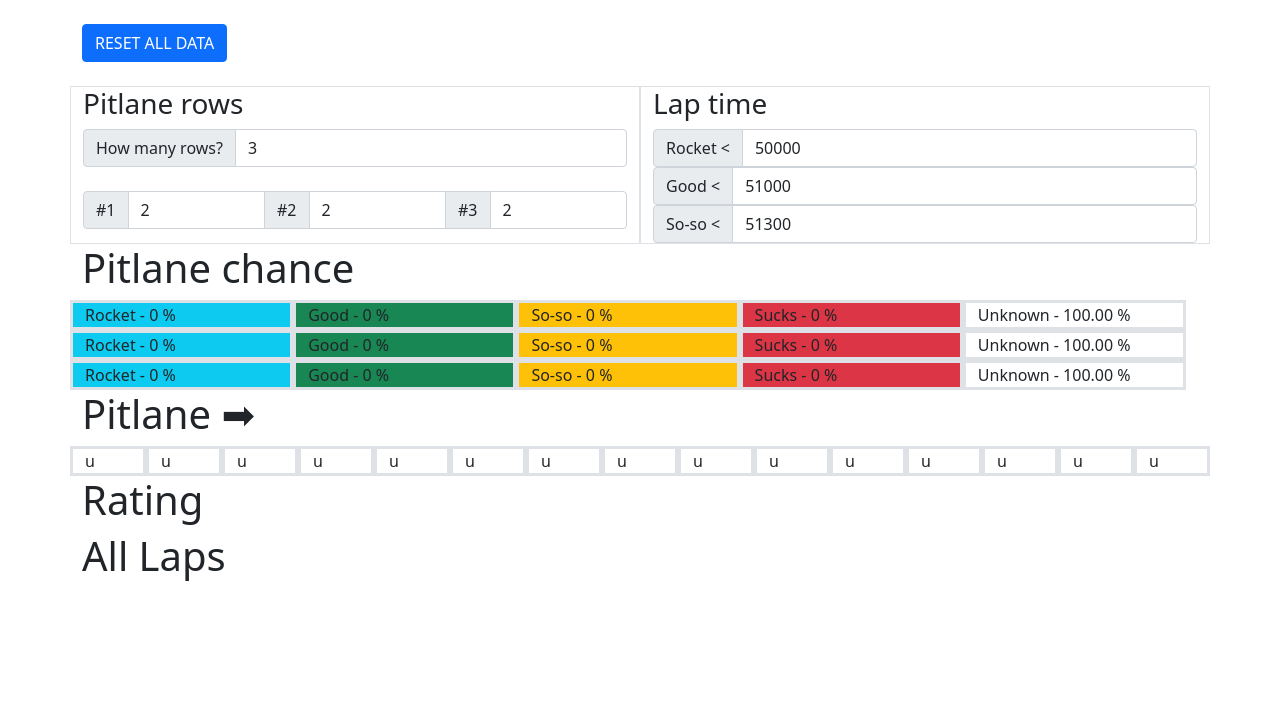
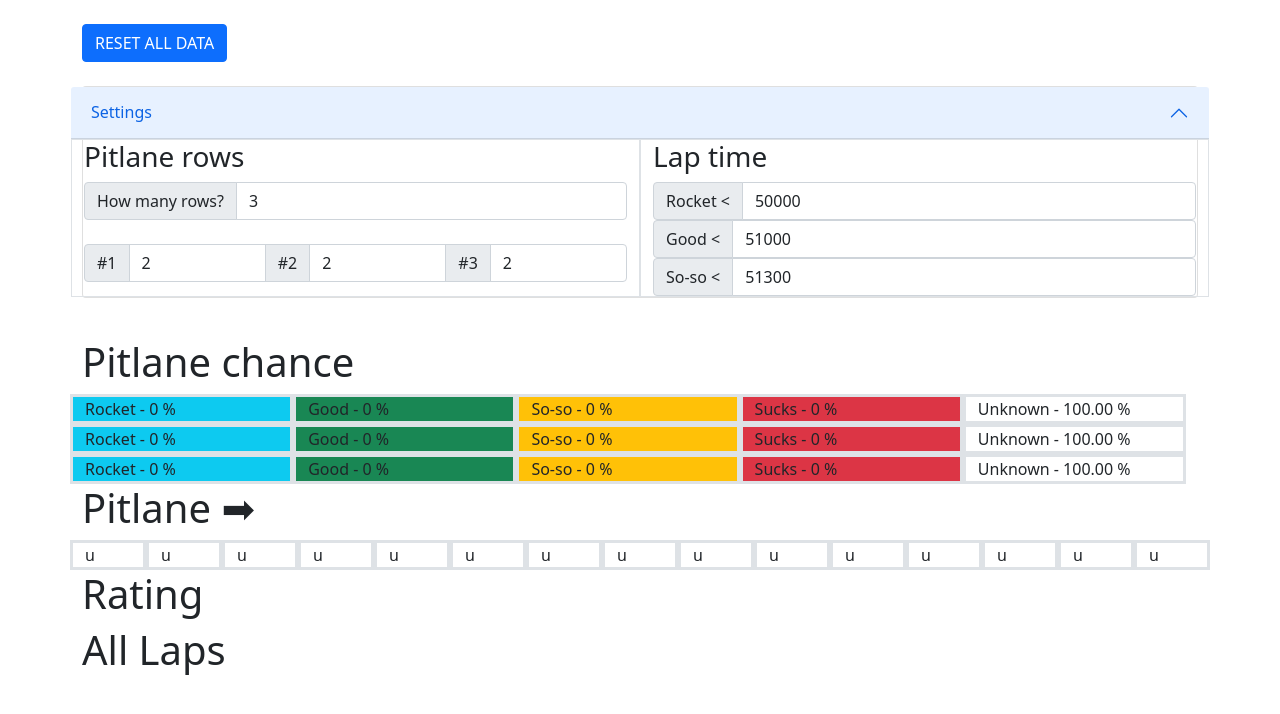
Before and after one commit to igo0r/kart-manager, a website: page index.html in a window 1280 px wide. Drawn offline with nearby package versions, Linux system fonts and the light colour scheme.

Commit message:
fix rockets update

```diff
--- a/index.html
+++ b/index.html
@@ -18,17 +18,25 @@
     <button type="button" class="btn btn-primary" onclick="reset()">RESET ALL DATA</button>
     <br/><img id="finish" style="display: none;" src="flag.jpeg" width="200"/>
     <br/>
-    <div>
-        <div class="row">
+    <div class="accordion" id="accordionExample">
+        <div class="accordion-item">
+            <h2 class="row accordion-header" id="headingOne">
+                <button class="accordion-button" type="button" data-bs-toggle="collapse" data-bs-target="#collapseOne"
+                        aria-expanded="true" aria-controls="collapseOne">
+                    Settings
+                </button>
+            </h2>
+            <div id="collapseOne" class="row accordion-collapse collapse show" aria-labelledby="headingOne"
+                 data-bs-parent="#accordionExample">
                 <div class="col border">
                     <h3>Pitlane rows</h3>
                     <div class="input-group">
-                    <span class="input-group-text" >How many rows?</span>
+                        <span class="input-group-text">How many rows?</span>
                         <input type="text" class="form-control" placeholder="rows count" id="rows-count"
                                aria-describedby="basic-addon5"
                                onchange="setRows(this.value)">
                     </div>
-                <br />
+                    <br/>
                     <div class="input-group" id="rows-with-karts">
                     </div>
                 </div>
@@ -42,7 +50,8 @@
                     </div>
                     <div class="input-group">
                         <span class="input-group-text" id="basic-addon2">Good <</span>
-                    <input type="text" class="form-control" placeholder="good" id="good" aria-describedby="basic-addon2"
+                        <input type="text" class="form-control" placeholder="good" id="good"
+                               aria-describedby="basic-addon2"
                                onchange="setGood(this.value)">
                     </div>
                     <div class="input-group">
@@ -54,6 +63,8 @@
                 </div>
             </div>
         </div>
+    </div>
+    <p>&nbsp;</p>
     <h1>Pitlane chance</h1>
     <div id="chance" class="row"></div>
     <h1>Pitlane ➡︎</h1>
```
Lines whose indentation alone changed are shown as unchanged.
